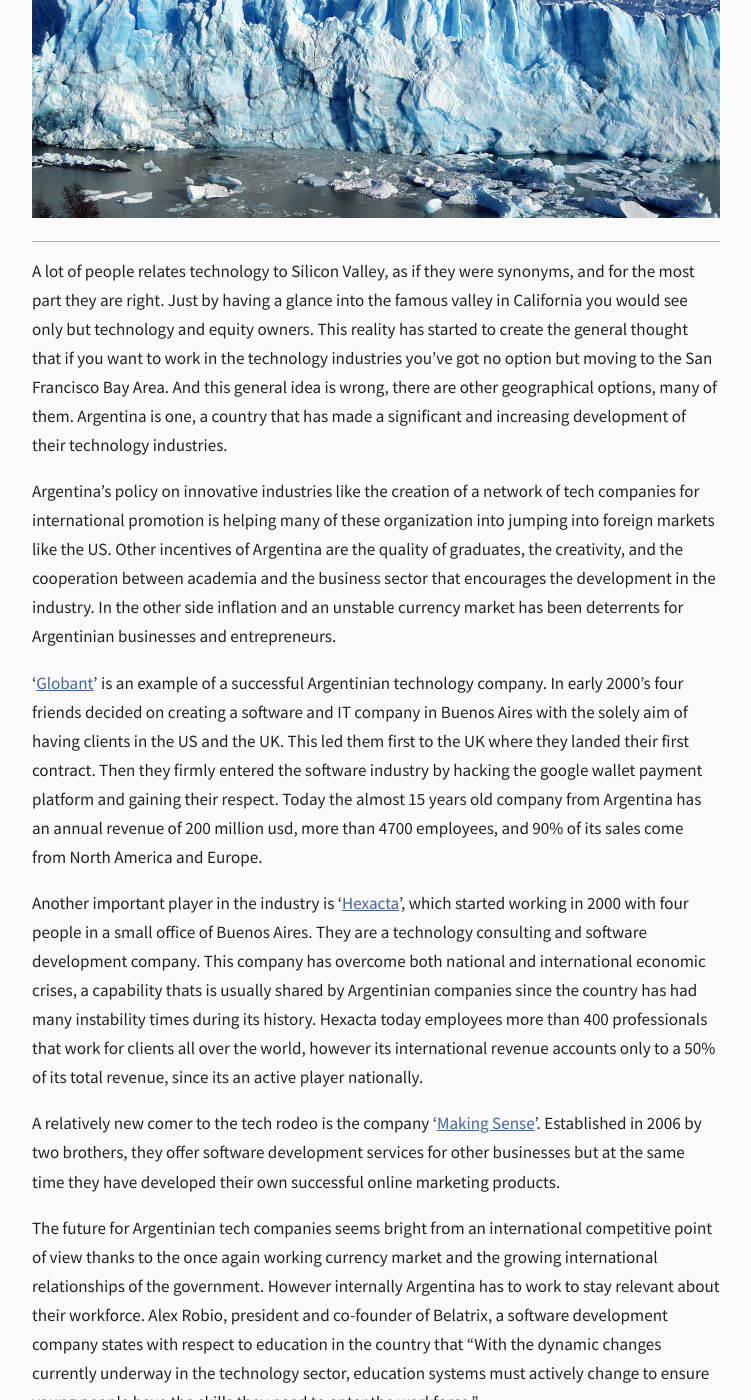
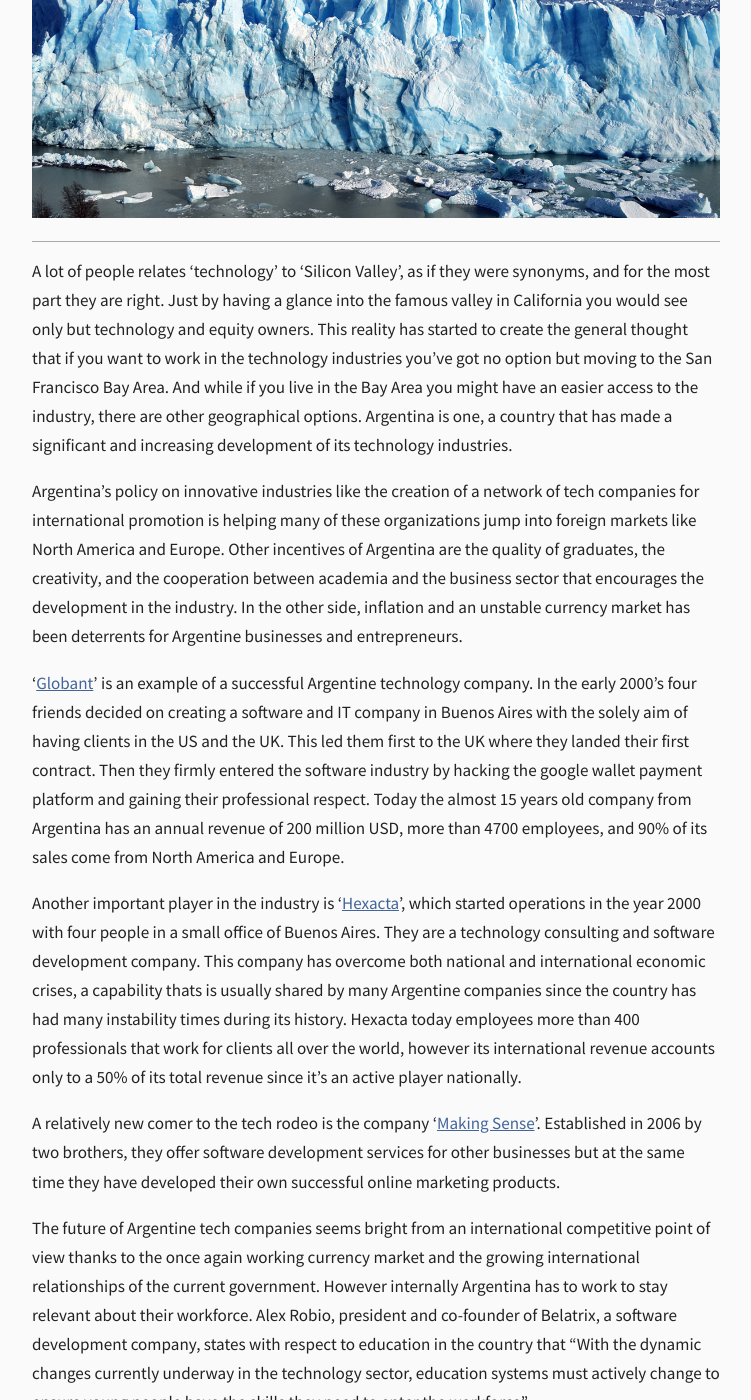
Before and after one commit to gasparlg/velatrix, a Jekyll site: the page built from _posts/2016-01-20-top-3-tech-companies-in-argentina.md, in a window 1280 px wide and 1400 px high, scrolled down 895 px. Shown: the whole window, without its empty margins (264-1015 px from the left). Built offline with Jekyll 4.4.1, drawn with Linux system fonts in a browser that asks for light colours; some of the changed text lies outside the part shown.

Commit message:
Update 2016-01-20-top-3-tech-companies-in-argentina.md

```diff
--- a/_posts/2016-01-20-top-3-tech-companies-in-argentina.md
+++ b/_posts/2016-01-20-top-3-tech-companies-in-argentina.md
@@ -5,14 +5,15 @@ date:   2016-01-15
 tags: [argentina]
 img: images/excerpt_img/argentina-glacier.jpg
 ---
-A lot of people relates technology to Silicon Valley, as if they were synonyms, and for the most part they are right. Just by having a glance into the famous valley in California you would see only but technology and equity owners. This reality has started to create the general thought that if you want to work in the technology industries you’ve got no option but moving to the San Francisco Bay Area. And this general idea is wrong, there are other geographical options, many of them. Argentina is one, a country that has made a significant and increasing development of their technology industries.
 
-Argentina’s policy on innovative industries like the creation of a network of tech companies for international promotion is helping many of these organization into jumping into foreign markets like the US. Other incentives of Argentina are the quality of graduates, the creativity, and the cooperation between academia and the business sector that encourages the development in the industry. In the other side inflation and an unstable currency market has been deterrents for Argentinian businesses and entrepreneurs.
+A lot of people relates ‘technology’ to ‘Silicon Valley’, as if they were synonyms, and for the most part they are right. Just by having a glance into the famous valley in California you would see only but technology and equity owners. This reality has started to create the general thought that if you want to work in the technology industries you’ve got no option but moving to the San Francisco Bay Area. And while if you live in the Bay Area you might have an easier access to the industry, there are other geographical options. Argentina is one, a country that has made a significant and increasing development of its technology industries.
 
-‘[Globant](https://www.globant.com/){:target="_blank"}' is an example of a successful Argentinian technology company. In early 2000’s four friends decided on creating a software and IT company in Buenos Aires with the solely aim of having clients in the US and the UK. This led them first to the UK where they landed their first contract. Then they firmly entered the software industry by hacking the google wallet payment platform and gaining their respect. Today the almost 15 years old company from Argentina has an annual revenue of 200 million usd, more than 4700 employees, and 90% of its sales come from North America and Europe.
+Argentina’s policy on innovative industries like the creation of a network of tech companies for international promotion is helping many of these organizations jump into foreign markets like North America and Europe. Other incentives of Argentina are the quality of graduates, the creativity, and the cooperation between academia and the business sector that encourages the development in the industry. In the other side, inflation and an unstable currency market has been deterrents for Argentine businesses and entrepreneurs.
 
-Another important player in the industry is ‘[Hexacta](http://www.hexacta.com/){:target="_blank"}', which started working in 2000 with four people in a small office of Buenos Aires. They are a technology consulting and software development company. This company has overcome both national and international economic crises, a capability thats is usually shared by Argentinian companies since the country has had many instability times during its history. Hexacta today employees more than 400 professionals that work for clients all over the world, however its international revenue accounts only to a 50% of its total revenue, since its an active player nationally.
+‘[Globant](https://www.globant.com/){:target="_blank"}' is an example of a successful Argentine technology company. In the early 2000’s four friends decided on creating a software and IT company in Buenos Aires with the solely aim of having clients in the US and the UK. This led them first to the UK where they landed their first contract. Then they firmly entered the software industry by hacking the google wallet payment platform and gaining their professional respect. Today the almost 15 years old company from Argentina has an annual revenue of 200 million USD, more than 4700 employees, and 90% of its sales come from North America and Europe.
+
+Another important player in the industry is ‘[Hexacta](http://www.hexacta.com/){:target="_blank"}', which started operations in the year 2000 with four people in a small office of Buenos Aires. They are a technology consulting and software development company. This company has overcome both national and international economic crises, a capability thats is usually shared by many Argentine companies since the country has had many instability times during its history. Hexacta today employees more than 400 professionals that work for clients all over the world, however its international revenue accounts only to a 50% of its total revenue since it’s an active player nationally.
 
 A relatively new comer to the tech rodeo is the company ‘[Making Sense](http://makingsense.com/){:target="_blank"}’. Established in 2006 by two brothers, they offer software development services for other businesses but at the same time they have developed their own successful online marketing products.
 
-The future for Argentinian tech companies seems bright from an international competitive point of view thanks to the once again working currency market and the growing international relationships of the government. However internally Argentina has to work to stay relevant about their workforce. Alex Robio, president and co-founder of Belatrix, a software development company states with respect to education in the country that “With the dynamic changes currently underway in the technology sector, education systems must actively change to ensure young people have the skills they need to enter the workforce.”
+The future of Argentine tech companies seems bright from an international competitive point of view thanks to the once again working currency market and the growing international relationships of the current government. However internally Argentina has to work to stay relevant about their workforce. Alex Robio, president and co-founder of Belatrix, a software development company, states with respect to education in the country that “With the dynamic changes currently underway in the technology sector, education systems must actively change to ensure young people have the skills they need to enter the workforce”.
```
